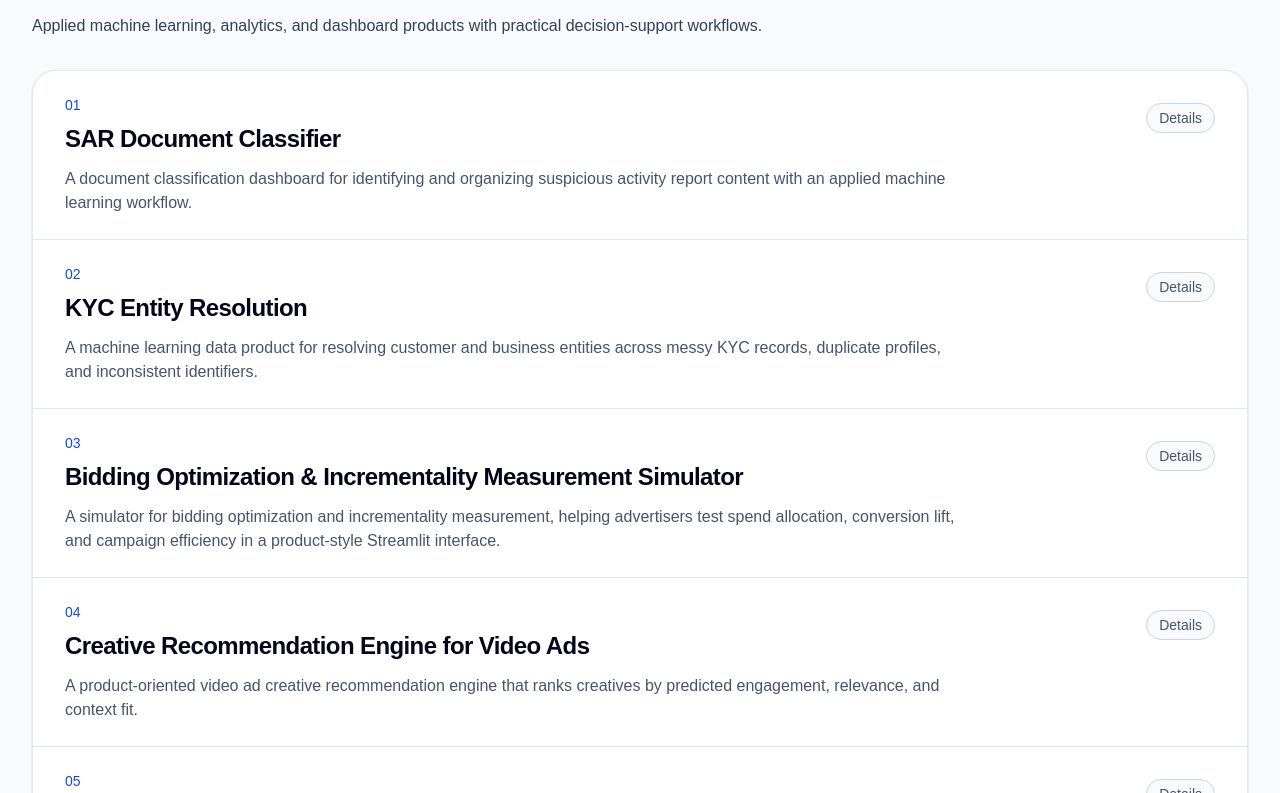
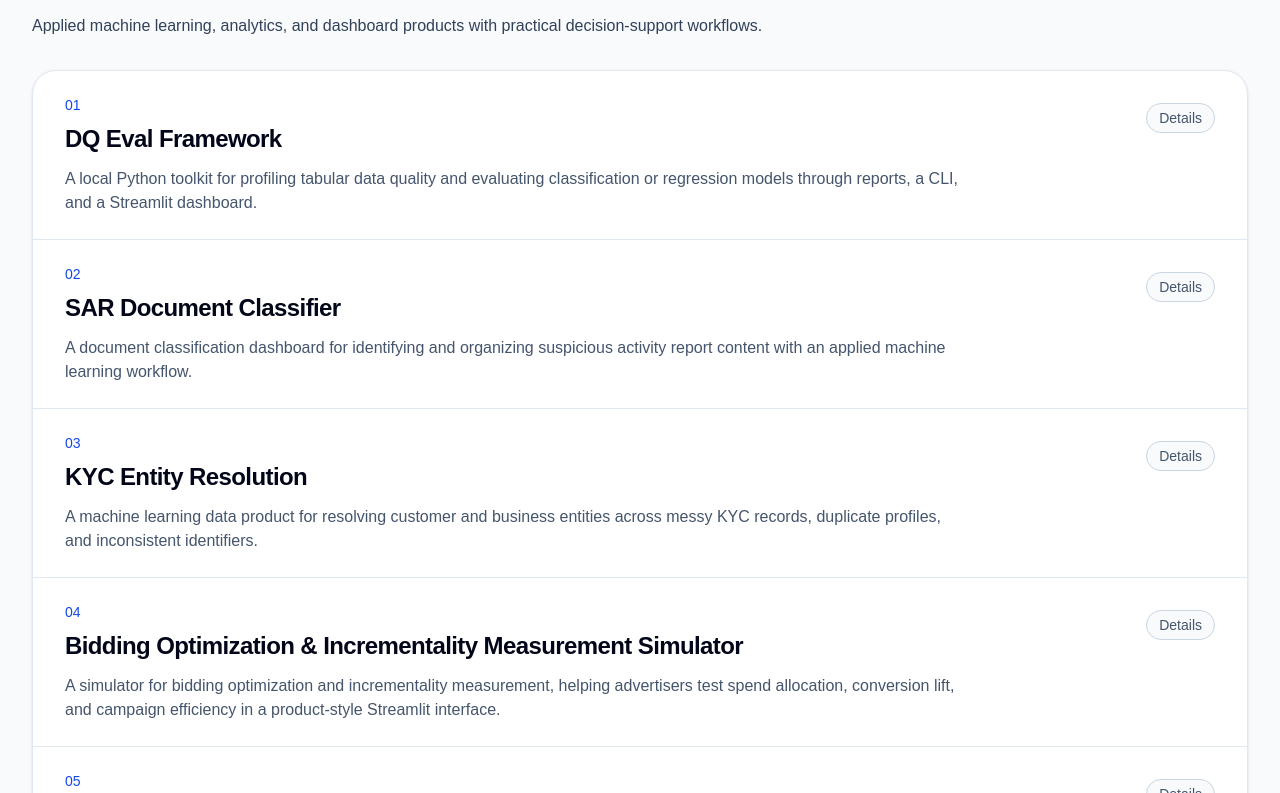
Before and after one commit to EhsanMehryaar/ehsan-portfolio, a Next.js app: page / in a window 1280 px wide. Shown: the part 1267-2060 px from the top of the page. Built offline with nearby package versions, Linux system fonts and the light colour scheme.

Commit message:
added dq eval

```diff
--- a/app/project-data.ts
+++ b/app/project-data.ts
@@ -15,6 +15,36 @@ export type Project = {
     label: string;
     body: string;
   }[];
+};
+
+export const dqEvalFrameworkProject: Project = {
+  eyebrow: "Project",
+  title: "DQ Eval Framework",
+  summary:
+    "A local Python toolkit for profiling tabular data quality and evaluating classification or regression models through reports, a CLI, and a Streamlit dashboard.",
+  overview:
+    "This project provides a local-only data quality and model evaluation workflow with machine-readable JSON, self-contained HTML reports, a Typer CLI, Streamlit dashboard, SQLite run history, drift checks, leakage heuristics, calibration metrics, and segment-level performance analysis.",
+  githubUrl: "https://github.com/EhsanMehryaar/dq-eval-framework",
+  dashboard: {
+    url: "https://dq-eval-framework-em24uzabqndot9ddwzhyt6.streamlit.app/?embedded=true",
+    fullUrl:
+      "https://dq-eval-framework-em24uzabqndot9ddwzhyt6.streamlit.app/",
+    title: "DQ Eval Framework Dashboard",
+  },
+  highlights: [
+    {
+      label: "Problem",
+      body: "Data and model quality checks are often scattered across notebooks, making drift, leakage, calibration, and segment performance harder to review consistently.",
+    },
+    {
+      label: "Approach",
+      body: "Built a reusable framework for data profiling, model evaluation, structured reporting, dashboard review, local run history, and configurable checks for classification or regression workflows.",
+    },
+    {
+      label: "Outcome",
+      body: "Delivered a local, extensible evaluation toolkit that produces repeatable reports and interactive diagnostics without requiring cloud services or API keys.",
+    },
+  ],
 };
 
 export const sarDocumentClassifierProject: Project = {
@@ -170,6 +200,7 @@ export const otherProjects: Project[] = [
 ];
 
 export const allProjects: Project[] = [
+  dqEvalFrameworkProject,
   sarDocumentClassifierProject,
   featuredProject,
   ...otherProjects,
```
